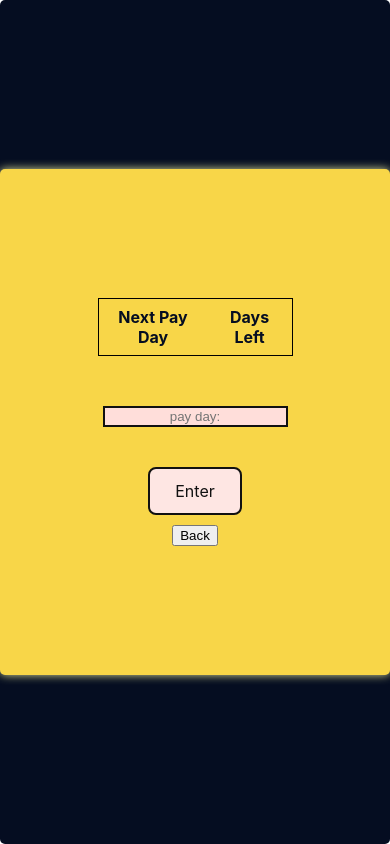
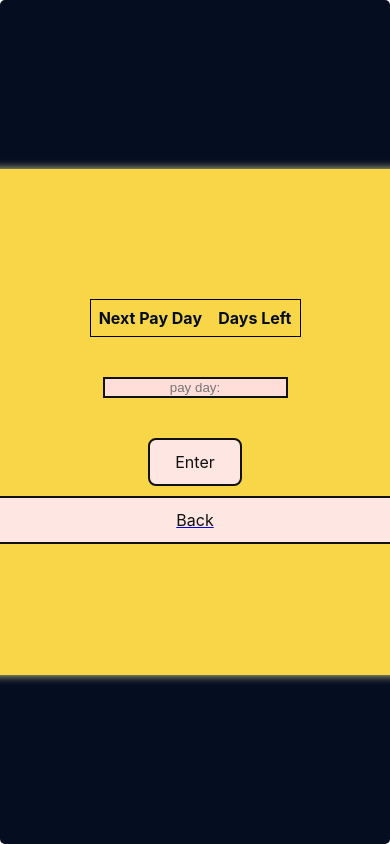
Before and after one commit to andreeabrindea/TillPayDay, a React (Create React App) app: page /listDates in a window 390 px wide. Built offline with nearby package versions, Linux system fonts and the light colour scheme.

Commit message:
added back button and made the box responsive

```diff
--- a/src/list_dates/PaydayCalendar.js
+++ b/src/list_dates/PaydayCalendar.js
@@ -2,6 +2,8 @@ import React, { useState, useEffect } from "react";
 import axios from 'axios';
 import { format } from 'date-fns';
 import "./listDates.css";
+import { Link } from 'react-router-dom';
+
 
 function PaydayCalendar() {
   const [payDay, setPayDay] = useState('');
@@ -44,7 +46,9 @@ function PaydayCalendar() {
           <input type="text" id="pay-day-input" placeholder='pay day:' name="input_pay_day" /><br /><br />
           <button className="button" type="submit">Enter</button>
         </form>
+        <Link to="/">
         <button className="back">Back</button>
+        </Link>
       </div>
     </div>
   );
--- a/src/list_dates/listDates.css
+++ b/src/list_dates/listDates.css
@@ -1,7 +1,7 @@
 .custom-calendar{
     background-color: #f8d648;
     align-items: center;
-    max-height: 70vh;
+    max-height: 100vh;
     border-color: #f8d648;
     color:#050d21;
     width: 50vh;
@@ -15,6 +15,7 @@
     height: 100vh;
     color:#050d21;
     border-radius: 5px;
+    min-height: 60vh;
 }
 .calendarbox{
     display: flex;
@@ -22,7 +23,8 @@
     align-items: center;
     flex-direction: column;
     background-color: #f8d648;;
-    height: 60vh;
+    min-height: 60vh;
+    max-height: 80vh;
     box-shadow: 0 0 10px hsla(60, 86%, 81%, 0.9);
     width: 60vh;
     border-radius: 5px;
@@ -42,14 +44,54 @@ form {
   }
 
   table {
+    margin-top: 20px;
     border-collapse: collapse;
     border-spacing: 0;
     width: 50%;
     border: 1px solid black;
-    margin-bottom: 50px;
+    margin-bottom: 40px;
   }
 
   th, td {
     text-align: center;
     padding: 8px;
   }
+  .back{
+    margin-bottom: 20px;
+    padding: 0 14px;
+    min-width: 50vh;
+    min-height: 5vh;
+    align-items: center;
+    background-color: #fee6e3;
+    border: 2px solid #111;
+    border-radius: 8px;
+    box-sizing: border-box;
+    color: #111;
+    cursor: pointer;
+    display: flex;
+    font-family: Inter,sans-serif;
+    font-size: 16px;
+    height: 48px;
+    justify-content: center;
+    line-height: 24px;
+    max-width: 100%;
+    padding: 0 25px;
+    position: relative;
+    text-align: center;
+    text-decoration: none;
+    user-select: none;
+    -webkit-user-select: none;
+    touch-action: manipulation;
+    z-index: 1;
+  }
+
+  .back:active {
+    background-color: #ffdeda;
+    outline: 0;
+  }
+
+  @media (min-width: 768px) {
+    .back{
+      padding: 0 40px;
+    }
+  }
```
